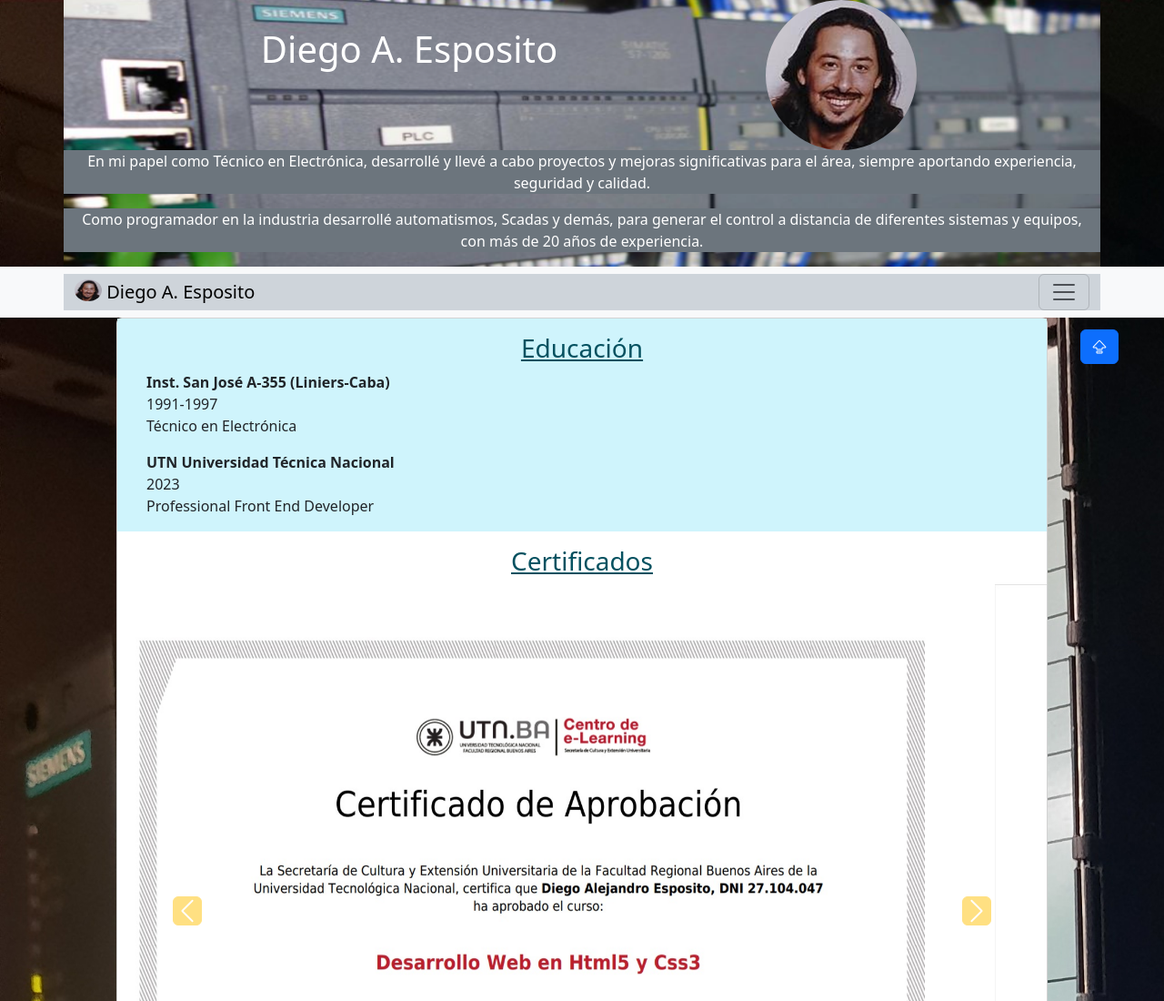
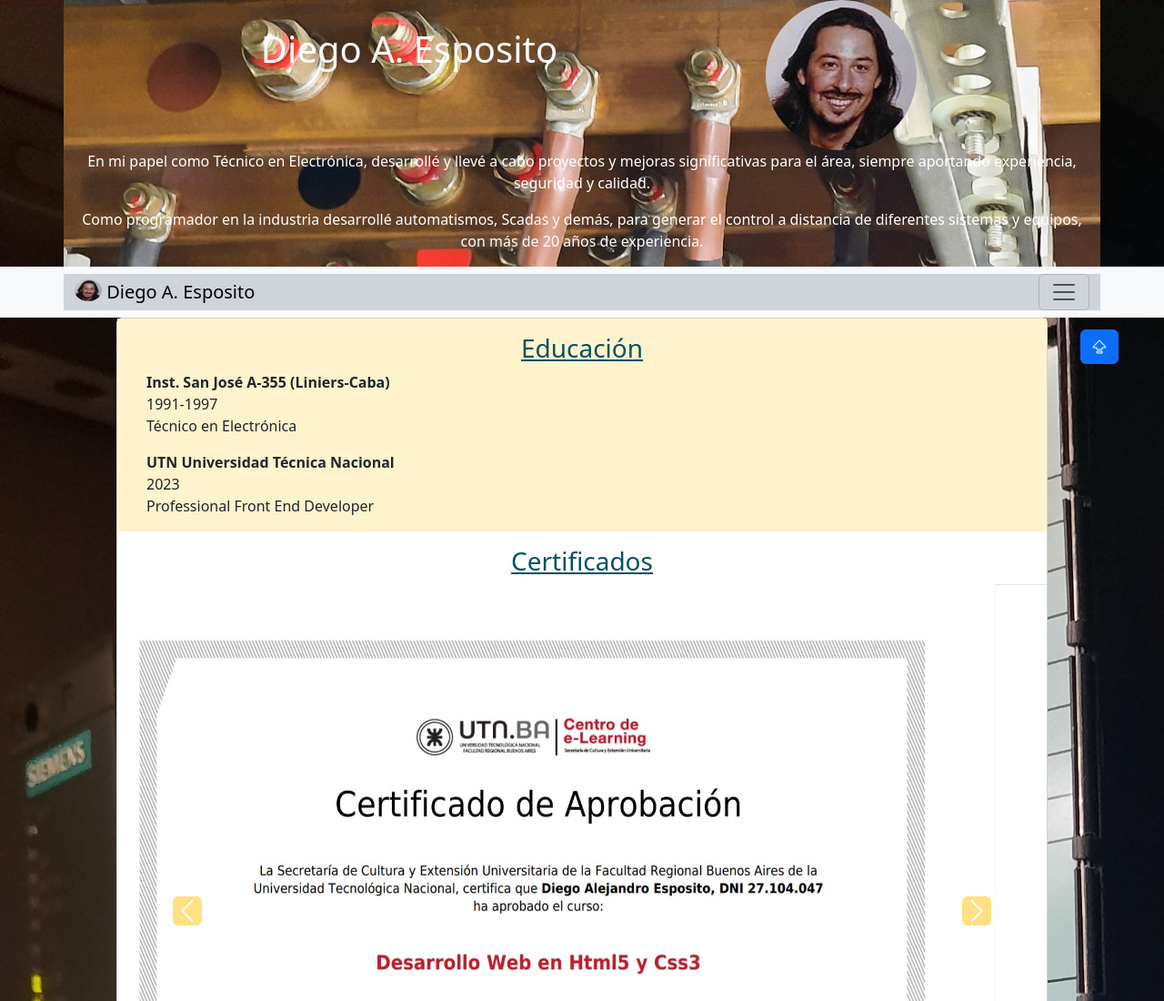
Before and after one commit to Diego-Esposito/TrabajoFinalBootstrap, a plain HTML site: page index.html in a window 1280 px wide. Shown: the top 1100 px of the page at 91% size. Drawn offline with nearby package versions, Linux system fonts and the light colour scheme.

Commit message:
cambio de img header

```diff
--- a/index.html
+++ b/index.html
@@ -13,8 +13,8 @@
         <div class="row">
         <h1 class="col-8 text-center mt-1 text-white" id="nombre">Diego A. Esposito</h1>
         <img class="col-2 rounded-circle" height="100%"  src="/assets/Imagenes/FotoCV.png" alt="Foto">
-        <p class="col-12 text-center text-white bg-secondary">En mi papel como Técnico en Electrónica, desarrollé y llevé a cabo proyectos y mejoras significativas para el área, siempre aportando experiencia, seguridad y calidad.</p>
-        <p class="col-12 text-center text-white bg-secondary">Como programador en la industria desarrollé automatismos, Scadas y demás, para generar el control a distancia de diferentes sistemas y equipos, con más de 20 años de experiencia.</p>
+        <p class="col-12 text-center text-white ">En mi papel como Técnico en Electrónica, desarrollé y llevé a cabo proyectos y mejoras significativas para el área, siempre aportando experiencia, seguridad y calidad.</p>
+        <p class="col-12 text-center text-white ">Como programador en la industria desarrollé automatismos, Scadas y demás, para generar el control a distancia de diferentes sistemas y equipos, con más de 20 años de experiencia.</p>
         </div>
     </header>
     <nav class="navbar bg-body-tertiary">
@@ -47,7 +47,7 @@
       </nav>
       <main class="card" >
       <!-- **********EDUCACION********** -->
-        <section class="bg-info-subtle">
+        <section class="bg-warning-subtle">
             <h3 class="text-info-emphasis text-center text-decoration-underline mt-3">Educación</h3>
             <ul class="list">
                 <li class="fw-bold">Inst. San José A-355 (Liniers-Caba)</li>
--- a/style.css
+++ b/style.css
@@ -3,7 +3,7 @@ body{
 
 }
 header{
-    background: url(./assets/Imagenes/imgPLC2.png);
+    background: url(./assets/Imagenes/20231224_014915.jpg);
 }
 .fotoTiaPortal{
     width: 60% !important;
```
